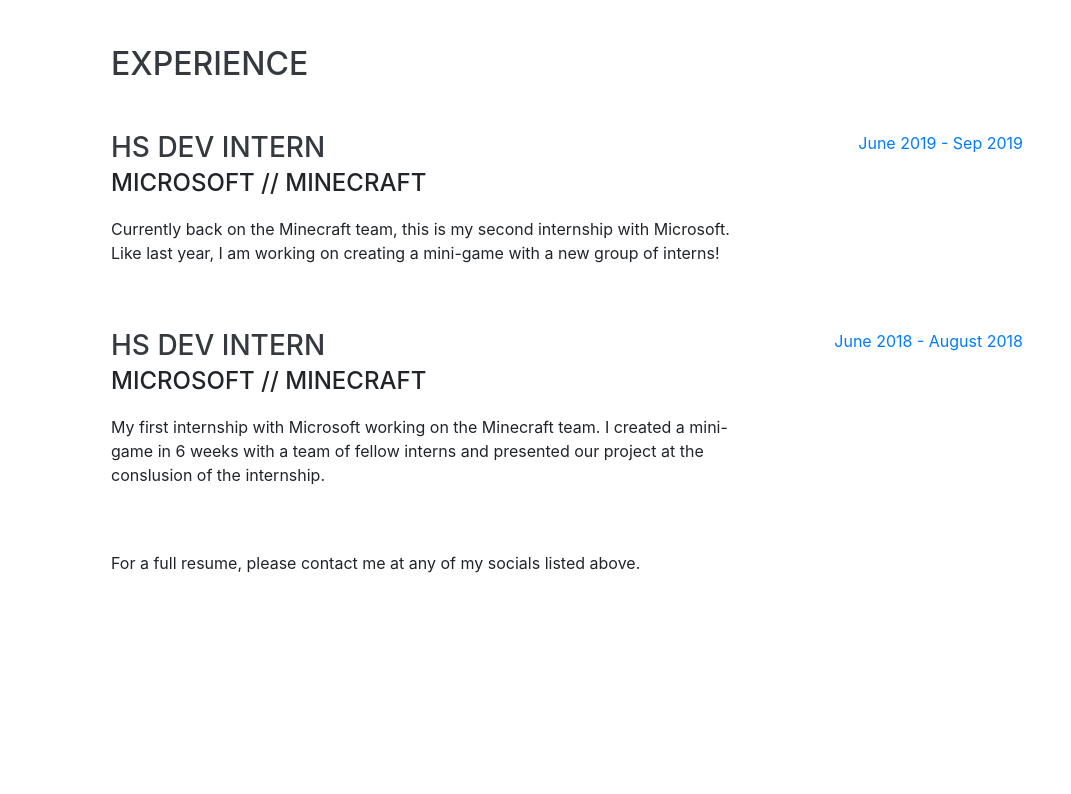
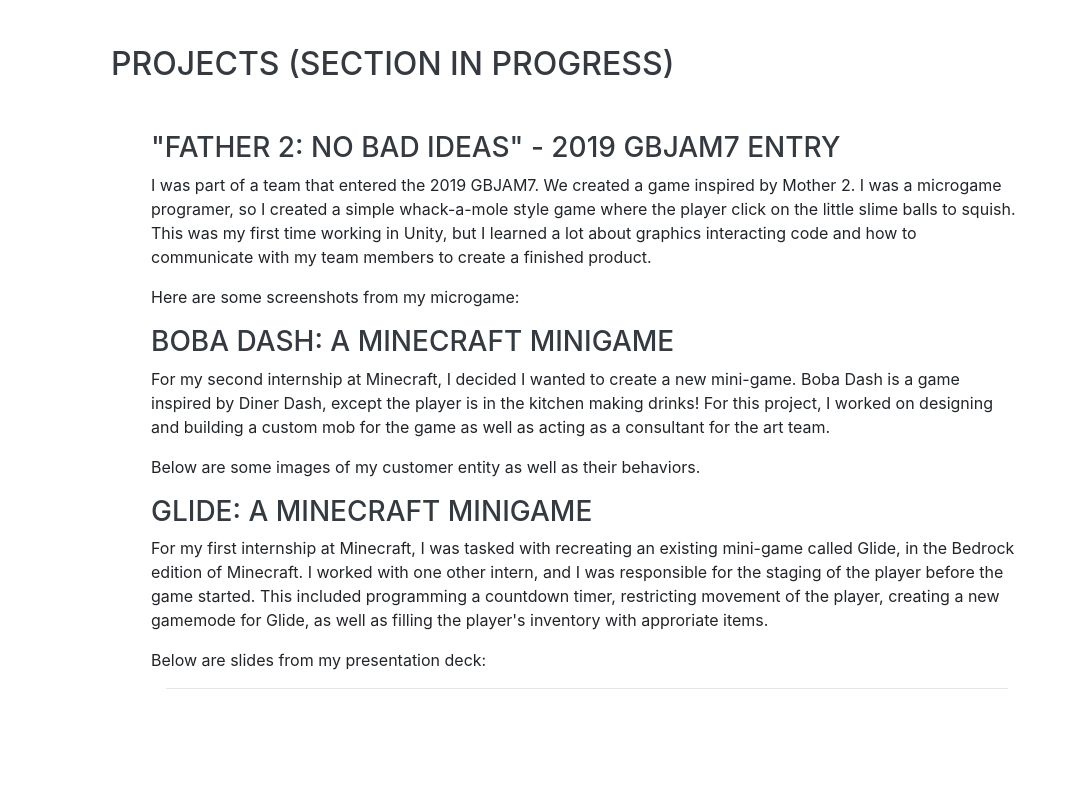
Before and after one commit to kidlatmc29/kidlatmc29.github.io, a website with bundled scripts: page index.html in a window 1280 px wide. Shown: the part 804-1598 px from the top of the page, without its empty margins (209-1280 px from the left). Built offline with nearby package versions, Linux system fonts and the light colour scheme; a web font is replaced by a local one.

Commit message:
revising sections

```diff
--- a/index.html
+++ b/index.html
@@ -83,36 +83,51 @@
 
     <hr class="m-0">
 
-    <section class="resume-section p-3 p-lg-5 d-flex justify-content-center" id="experience">
+    <section class="resume-section p-3 p-lg-5 d-flex align-items-center" id="projects">
       <div class="w-100">
-        <h2 class="mb-5">Experience</h2>
+        <h2 class="mb-5">Projects (section in progress) </h2>
+        <ul class="fa-ul mb-0">
 
-        <div class="resume-item d-flex flex-column flex-md-row justify-content-between mb-5">
-          <div class="resume-content">
-            <h3 class="mb-0">HS Dev Intern </h3>
-            <div class="subheading mb-3">Microsoft // Minecraft </div>
-            <p>Currently back on the Minecraft team, this is my second internship with Microsoft. Like last year, I am working on creating a mini-game with a new group of interns! </p>
-          </div>
-          <div class="resume-date text-md-right">
-            <span class="text-primary">June 2019 - Sep 2019 </span>
-          </div>
-        </div>
+    <section class="success" id="portfolio">
+        <div class="container">
+            <div class="row">
 
-        <div class="resume-item d-flex flex-column flex-md-row justify-content-between mb-5">
-          <div class="resume-content">
-            <h3 class="mb-0">HS Dev Intern </h3>
-			<div class="subheading mb-3"> Microsoft // Minecraft </div>
-            <p> My first internship with Microsoft working on the Minecraft team. I created a mini-game in 6 weeks with a team of fellow interns and presented our project at the conslusion of the internship.  </p>
-          </div>
-          <div class="resume-date text-md-right">
-            <span class="text-primary">June 2018 - August 2018 </span>
-          </div>
-        </div>
+              <h3>"Father 2: No Bad Ideas" - 2019 GBJAM7 Entry </h3>
+              <hr class="star-light">
 
-		<p>For a full resume, please contact me at any of my socials listed above. </p>
+              <p> I was part of a team that entered the 2019 GBJAM7. We created a game inspired by Mother 2.
+               I was a microgame programer, so I created a simple whack-a-mole style game where the player click on the little slime
+              balls to squish. This was my first time working in Unity, but I learned a lot about graphics interacting code and how to communicate with my team members
+              to create a finished product. </p>
+              <p> Here are some screenshots from my microgame: </p>
+
+    <section class="success" id="portfolio">
+          <div class="container">
+            <div class="row">
+
+                <h3>Boba Dash: A Minecraft Minigame</h3>
+                <hr class="star-light">
+
+        <p> For my second internship at Minecraft, I decided I wanted to create a new mini-game. Boba Dash is a game inspired by Diner Dash, except the player is in the kitchen making drinks!
+        For this project, I worked on designing and building a custom mob for the game as well as acting as a consultant for the art team. </p>
+        <p> Below are some images of my customer entity as well as their behaviors. </p>
+
+
+     <section class="success" id="portfolio">
+          <div class="container">
+            <div class="row">
+
+                <h3>Glide: A Minecraft Minigame</h3>
+                <hr class="star-light">
+        <p> For my first internship at Minecraft, I was tasked with recreating an existing mini-game called Glide, in the Bedrock edition of Minecraft. I worked with one other intern,
+        and I was responsible for the staging of the player before the game started. This included programming a countdown timer, restricting movement of the player, creating a new gamemode for Glide, as well
+        as filling the player's inventory with approriate items. </p>
+        <p> Below are slides from my presentation deck: </p>
+
       </div>
+    </section>
 
-    </section>
+  </div>
 
     <hr class="m-0">
 
@@ -147,8 +162,6 @@
       </div>
     </section>
 
-    <hr class="m-0">
-
     <section class="resume-section p-3 p-lg-5 d-flex align-items-center" id="skills">
       <div class="w-100">
         <h2 class="mb-5">Skills </h2>
@@ -177,52 +190,6 @@
 
     <hr class="m-0">
 
-    <section class="resume-section p-3 p-lg-5 d-flex align-items-center" id="projects">
-      <div class="w-100">
-        <h2 class="mb-5">Projects (section in progress) </h2>
-        <ul class="fa-ul mb-0">
-
-    <section class="success" id="portfolio">
-        <div class="container">
-            <div class="row">
-
-              <h3>"Father 2: No Bad Ideas" - 2019 GBJAM7 Entry </h3>
-              <hr class="star-light">
-
-              <p> I was part of a team that entered the 2019 GBJAM7. We created a game inspired by Mother 2.
-               I was a microgame programer, so I created a simple whack-a-mole style game where the player click on the little slime
-              balls to squish. This was my first time working in Unity, but I learned a lot about graphics interacting code and how to communicate with my team members
-              to create a finished product. </p>
-              <p> Here are some screenshots from my microgame: </p>
-
-		<section class="success" id="portfolio">
-          <div class="container">
-            <div class="row">
-
-                <h3>Boba Dash: A Minecraft Minigame</h3>
-                <hr class="star-light">
-
-			  <p> For my second internship at Minecraft, I decided I wanted to create a new mini-game. Boba Dash is a game inspired by Diner Dash, except the player is in the kitchen making drinks!
-			  For this project, I worked on designing and building a custom mob for the game as well as acting as a consultant for the art team. </p>
-			  <p> Below are some images of my customer entity as well as their behaviors. </p>
-
-
-		 <section class="success" id="portfolio">
-          <div class="container">
-            <div class="row">
-
-                <h3>Glide: A Minecraft Minigame</h3>
-                <hr class="star-light">
-			  <p> For my first internship at Minecraft, I was tasked with recreating an existing mini-game called Glide, in the Bedrock edition of Minecraft. I worked with one other intern,
-			  and I was responsible for the staging of the player before the game started. This included programming a countdown timer, restricting movement of the player, creating a new gamemode for Glide, as well
-			  as filling the player's inventory with approriate items. </p>
-			  <p> Below are slides from my presentation deck: </p>
-
-      </div>
-    </section>
-
-  </div>
-
   <!-- Bootstrap core JavaScript -->
   <script src="vendor/jquery/jquery.min.js"></script>
   <script src="vendor/bootstrap/js/bootstrap.bundle.min.js"></script>
```
